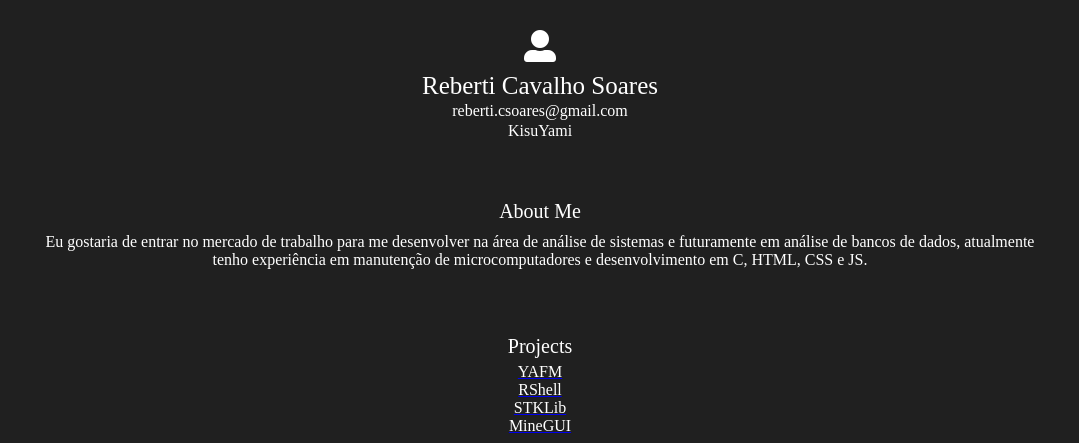
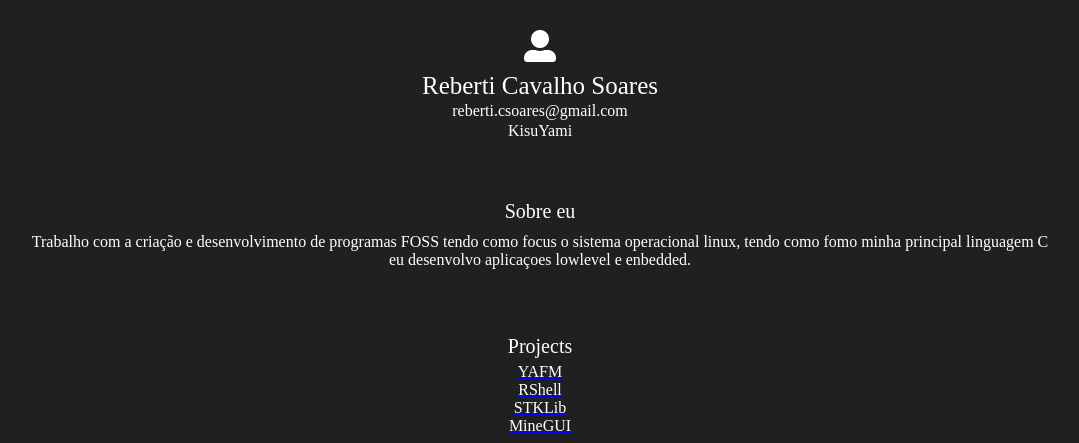
Before and after one commit to KisuYami/KisuYami.github.io, a plain HTML site: page index.html in a window 1280 px wide. Shown: the top 443 px of the page, without its empty margins (100-1179 px from the left). Drawn offline with Linux system fonts and the light colour scheme.

Commit message:
Meus reais motivos

```diff
--- a/index.html
+++ b/index.html
@@ -32,12 +32,11 @@
 	 </div>
 
 	 <div class="div_block" style="">
-	   <center><p style="margin-top: 30px; font-size: 20px;">About Me</p>
+	   <center><p style="margin-top: 30px; font-size: 20px;">Sobre eu</p>
 	     <p style="padding: 10px 10%;">
-	       Eu gostaria de entrar no mercado de trabalho para me desenvolver
-	       na área de análise de sistemas e futuramente em análise de bancos
-	       de dados, atualmente tenho experiência em manutenção de
-	       microcomputadores e desenvolvimento em C, HTML, CSS e JS.
+	       Trabalho com a criação e desenvolvimento de programas FOSS tendo
+	       como focus o sistema operacional linux, tendo como fomo minha
+	       principal linguagem C eu desenvolvo aplicaçoes lowlevel e enbedded.
 	   </p></center>
 	 </div>
 
```
